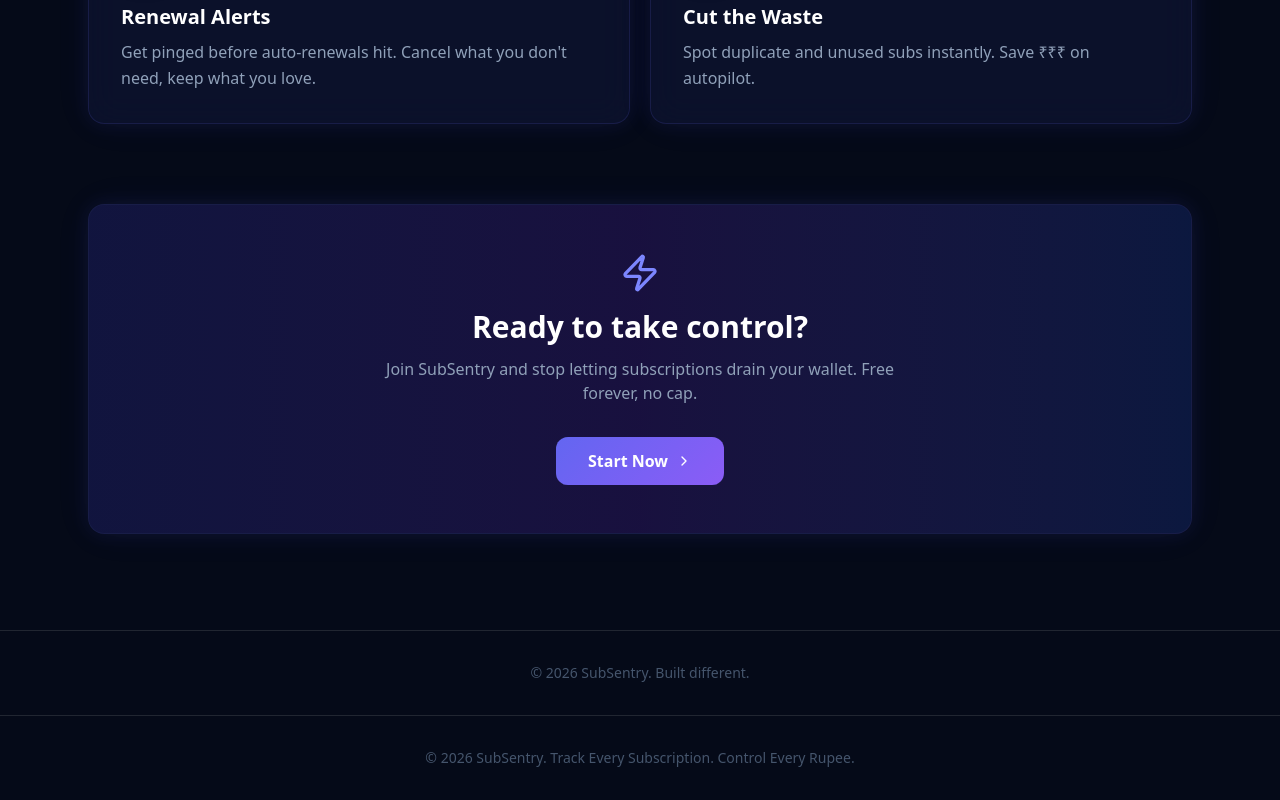
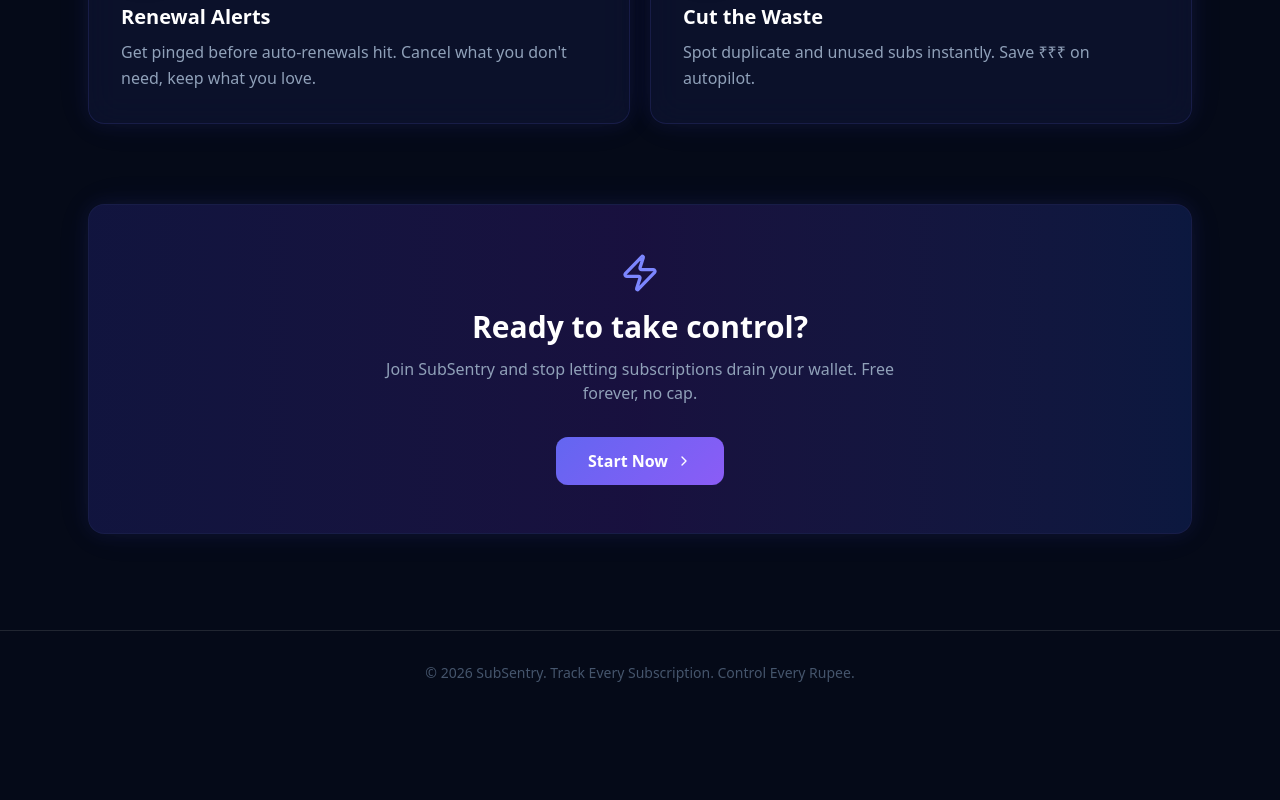
Before and after one commit to angelabera/SubSentry, a Next.js app: page / in a window 1280 px wide. Shown: the part 1177-1977 px from the top of the page. After the commit the page ends 1892 px from the top, so only its background shows below. Built offline with nearby package versions, Linux system fonts and the light colour scheme; no server answers.

Commit message:
Updated footer

```diff
--- a/src/app/page.tsx
+++ b/src/app/page.tsx
@@ -229,12 +229,6 @@
           </div>
         </section>
 
-        {/* ── Footer ── */}
-        <footer className="border-t border-white/5 py-8 text-center">
-          <p className="text-sm text-slate-600">
-            &copy; {new Date().getFullYear()} SubSentry. Built different.
-          </p>
-        </footer>
       </div>
     </div>
   );
```
